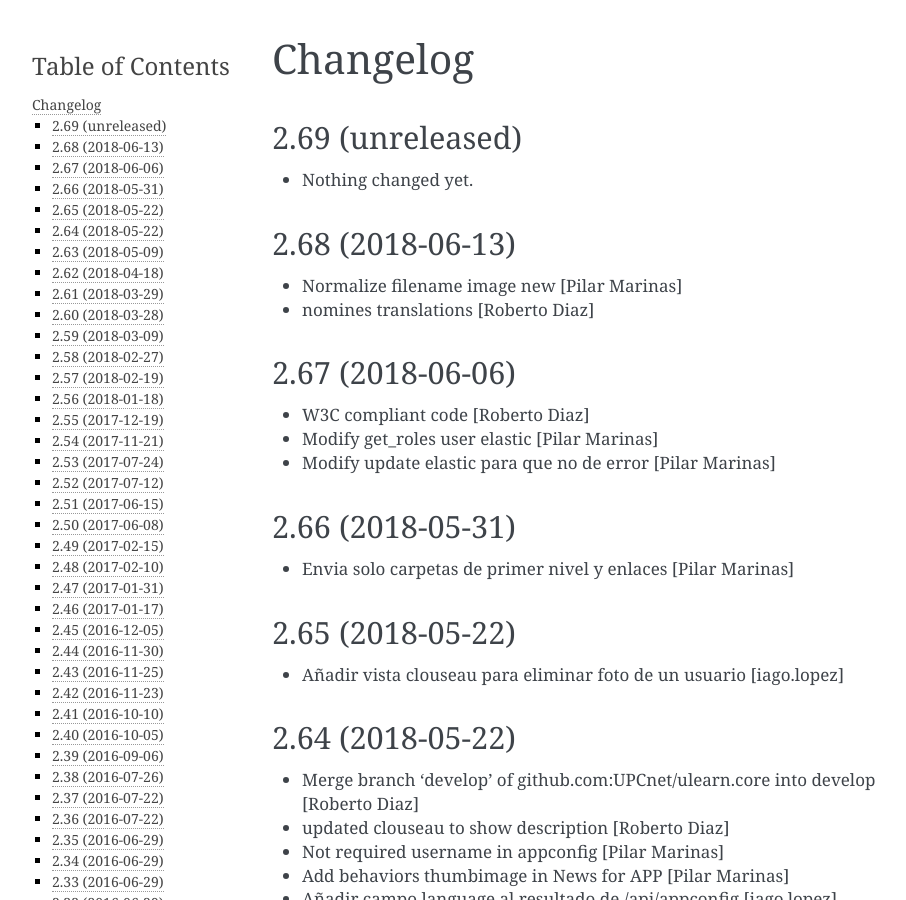
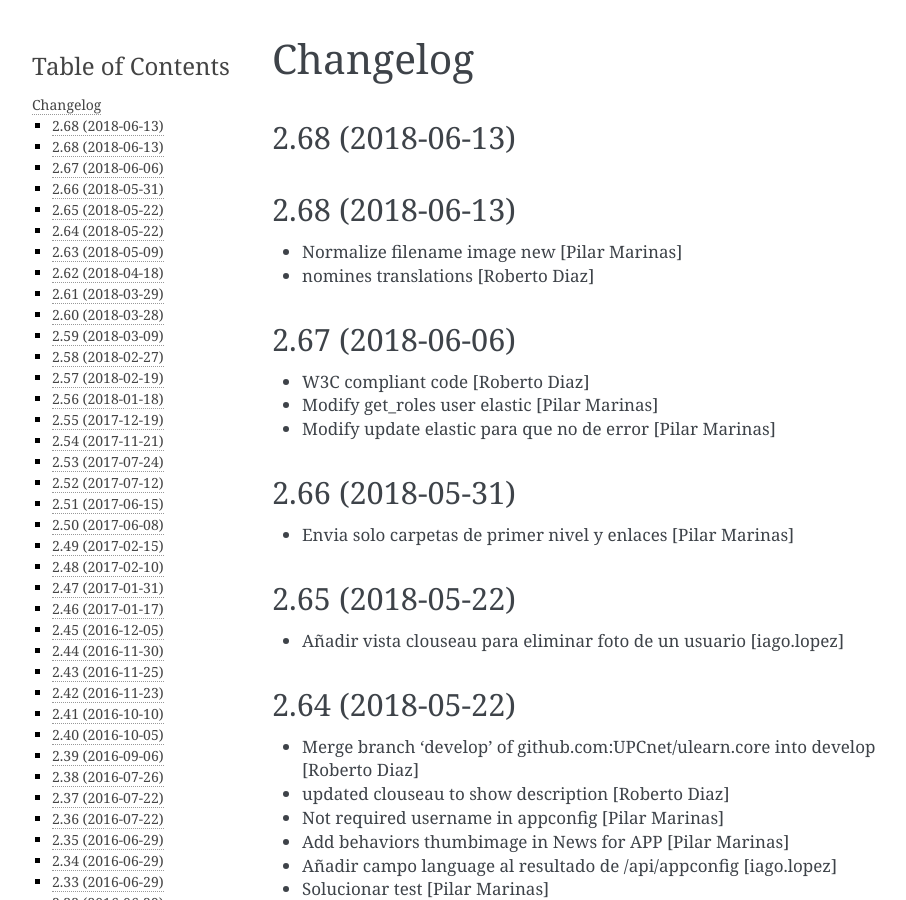
Before and after one commit to UPCnet/ulearn.core, a Sphinx documentation site: the page built from docs/HISTORY.rst, in a window 1280 px wide and 900 px high. Shown: the whole window, without its empty margins (148-1054 px from the left). Built offline with Sphinx 7.4.7, drawn with Linux system fonts in a browser that asks for light colours; pages that are not in the unit, such as notebooks, are missing from menus.

Commit message:
Preparing release 2.68

```diff
--- a/docs/HISTORY.rst
+++ b/docs/HISTORY.rst
@@ -1,10 +1,9 @@
 Changelog
 =========
 
-2.69 (unreleased)
+2.68 (2018-06-13)
 -----------------
 
-- Nothing changed yet.
 
 
 2.68 (2018-06-13)
--- a/setup.py
+++ b/setup.py
@@ -1,7 +1,7 @@
 from setuptools import setup, find_packages
 import os
 
-version = '2.69.dev0'
+version = '2.68'
 
 README = open('README.rst').read()
 HISTORY = open(os.path.join('docs', 'HISTORY.rst')).read()
```
